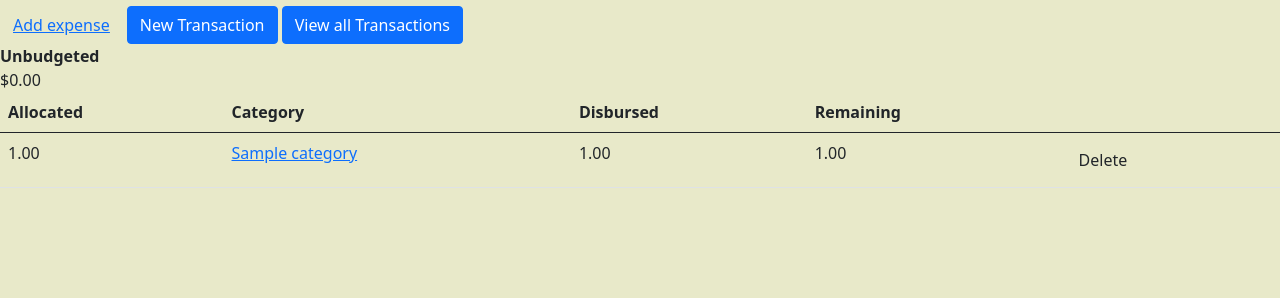
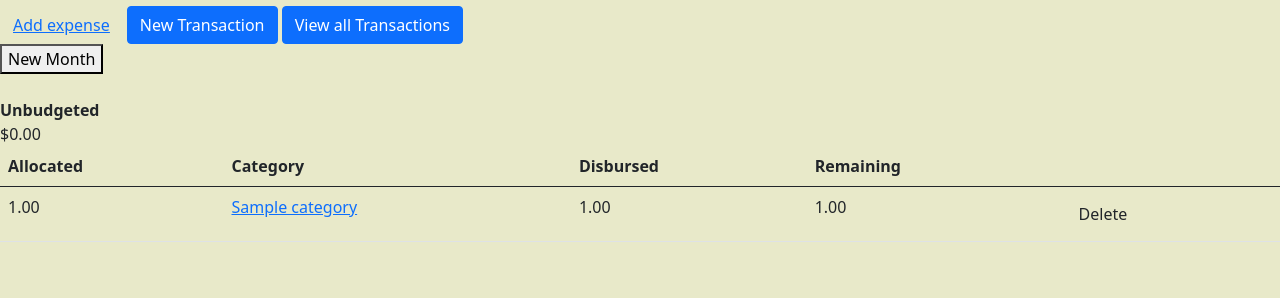
Before and after one commit to jdeta/budget-app, a Django app: page / in a window 1280 px wide. Shown: the part 50-348 px from the top of the page. Run offline with Django 3.2, Linux system fonts and the light colour scheme; tables that the repository leaves empty hold one stand-in row (values such as "Sample post").

Commit message:
create new month with last month's expenses

```diff
--- a/budget_app/templates/budget_app/dashboard.html
+++ b/budget_app/templates/budget_app/dashboard.html
@@ -9,12 +9,16 @@
 		</button>
 
 		<a class="btn btn-primary" href="{% url 'budget_app:new_transaction' %}">
-		New Transaction
+			New Transaction
 		</a>
 
 		<a class="btn btn-primary" href="{% url 'budget_app:transaction_detail' %}">
-	        View all Transactions
+	        	View all Transactions
 		</a>
+		<form action="{% url 'budget_app:add_next_month' %}" method="POST">
+			{% csrf_token %}
+			<button type="submit" class="btn-btn-primary">New Month</button>
+		</form>
 
 	<br>
 		<b>Unbudgeted</b>
--- a/budget_app/urls.py
+++ b/budget_app/urls.py
@@ -11,5 +11,7 @@ urlpatterns = [
     path('expense/delete/<int:expense_id>/',views.del_expense, name='del_expense'),
     path('transaction/new', views.new_transaction, name='new_transaction'),
     path('expense/category/new', views.new_category_expense, name = 'new_category_expense'),
-    path('transaction/category/new', views.new_category_transaction, name='new_category_transaction')
+    path('transaction/category/new', views.new_category_transaction, name='new_category_transaction'),
+    path('month_new', views.add_next_month, name = 'add_next_month')
+
 ]
--- a/budget_app/utils.py
+++ b/budget_app/utils.py
@@ -1,6 +1,7 @@
 from django.core.exceptions import ObjectDoesNotExist
 from .models import Expense
-from datetime import date, datetime
+from datetime import date, datetime, timedelta
+from dateutil.relativedelta import relativedelta
 
 def update_expense(new_transaction):
     if Expense.objects.filter(category=new_transaction.category).exists():
@@ -24,15 +25,20 @@ def latest_months_expenses():
     current_expenses = Expense.objects.filter(month__month=current_month.month)
     return current_expenses
 
-#def new_month():
-#    to_copy = latest_months_expenses()
-#    old_expense_list = []
-#    new_expense_list = []
-#
-#    for expense in to_copy:
-#        old_expense_list.append(expense)
-#
-#    for item in old_expense_list:
-#        new_expense_list.append(Expense(month=item.month+timedelta(month=1), category=item.category, allocated=0.00,disbursed=0.00,remaining=0.00)
-#
-#        Expense.objects.bulk_create(new_expense_list
+def new_month():
+    to_copy = latest_months_expenses()
+    old_expense_list = []
+    new_expense_list = []
+
+    for expense in to_copy:
+        old_expense_list.append(expense)
+
+    for item in old_expense_list:
+        new_expense_list.append(Expense(
+                month=item.month+relativedelta(months=+1),
+                category=item.category,
+                allocated=0.00,
+                disbursed=0.00,
+                remaining=0.00))
+
+        Expense.objects.bulk_create(new_expense_list)
--- a/budget_app/views.py
+++ b/budget_app/views.py
@@ -4,7 +4,7 @@ from .models import Expense, Transaction
 from .forms import NewTransactionForm, NewExpenseForm, UpdateAllocationForm, NewCategoryForm
 from datetime import date, timedelta
 from decimal import Decimal as dc
-from .utils import update_expense, latest_months_expenses
+from .utils import update_expense, latest_months_expenses, new_month
 
 def budget_dashboard(request):
     expenses = latest_months_expenses()
@@ -112,3 +112,10 @@ def del_expense(request, expense_id):#needs DELETE method added
     to_delete = get_object_or_404(Expense, pk=expense_id)
     to_delete.delete()
     return redirect('/')
+
+def add_next_month(request):
+    if request.method == "POST":
+        new_month()
+        return redirect('/')
+    else:
+        return redirect('/')
```
